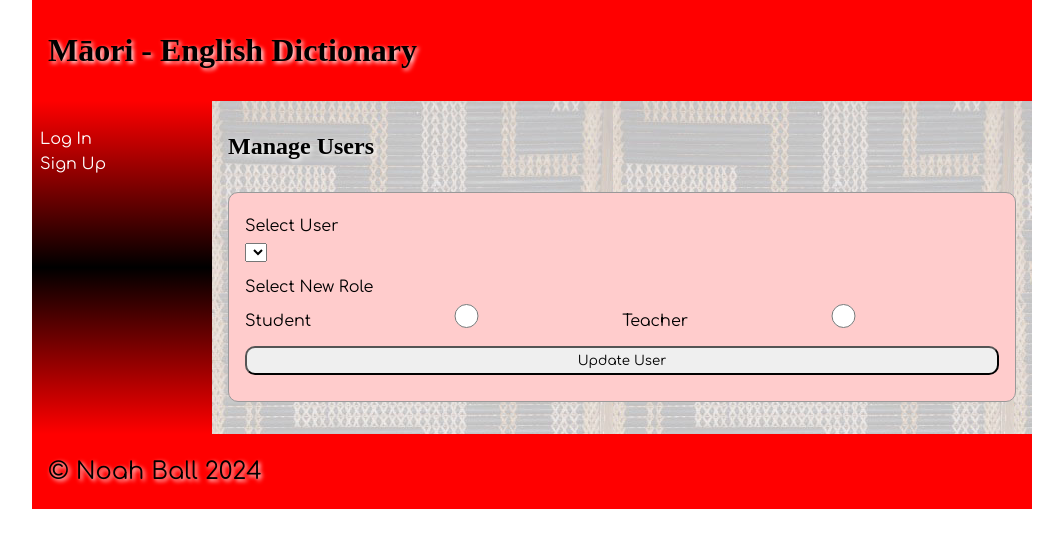
After one commit to noahball/maori-dictionary, a Flask app: template templates/manage_users.html in a window 1280 px wide. The commit adds this page. Shown: the top 548 px of the page, without its empty margins (108-1171 px from the left). Run offline with Flask 3, Linux system fonts and the light colour scheme; the template is opened without the code that fills it, so the values that code supplies are empty; some web fonts are replaced.

Commit message:
User management!

```diff
--- a/app.py
+++ b/app.py
@@ -18,6 +18,8 @@ app.add_url_rule('/word/<word_id>', 'word_page', view_func=pages.word_page) # Wo
 app.add_url_rule('/add-word/<cat_id>', 'add_word_page', methods=['GET', 'POST'], view_func=pages.add_word_page) # Add word page
 app.add_url_rule('/delete-word/<word_id>', 'delete_word_page', methods=['GET', 'POST'], view_func=pages.delete_word_page) # Delete word page
 
+app.add_url_rule('/manage-users', 'manage_users_page', methods=['GET', 'POST'], view_func=pages.manage_users_page) # Manage users page
+
 app.add_url_rule('/login', 'login_page', methods=['GET', 'POST'], view_func=auth.login_page) # Log in page
 app.add_url_rule('/signup', 'signup_page', methods=['GET', 'POST'],view_func=auth.signup_page) # Sign up page
 app.add_url_rule('/logout', 'logout_page', view_func=auth.logout_page) # Log out page
--- a/templates/base.html
+++ b/templates/base.html
@@ -30,6 +30,7 @@
                     <li><a>You have teacher access</a></li>
                     <br>
                     <li><a href="/add-category">Add Category</a></li>
+                    <li><a href="/manage-users">Manage Users</a></li>
                 {% endif %}
                 <br>
                 <li><a href="/">Home</a></li>
--- /dev/null
+++ b/templates/manage_users.html
@@ -0,0 +1,30 @@
+{% extends 'base.html' %}
+
+{% block title %}Māori Dictionary | Manage Users{% endblock %}
+
+{% block heading %}Māori - English Dictionary{% endblock %}
+
+{% block main %}
+    <h2>Manage Users</h2>
+    {% if error %}
+        <p>{{ error }}</p>
+    {% endif %}
+    <form action="/manage-users" method="post">
+    <div class="dataForm">
+        <p>Select User</p>
+        <select name="user_id" id="user_id" required>
+            {% for user in users %}
+                <option value="{{ user[0]|string }}">{{ user[4] }}: {{ user[1] }} ({{ user[2] }})</option>
+            {% endfor %}
+        </select>
+        <p style="margin-top: 0.5rem">Select New Role</p>
+        <div style="display: flex; justify-content: center; margin-bottom: 0.5rem">
+            <p>Student</p>
+            <input type="radio" id="role" name="user_type" value="1" required>
+            <p>Teacher</p>
+            <input type="radio" id="role" name="user_type" value="2" required>
+        </div>
+        <input type="submit" value="Update User">
+    </div>
+    </form>
+{% endblock %}
```
Also changed, not shown: routes/pages.py (+54 -0 lines), dictionary.db.
